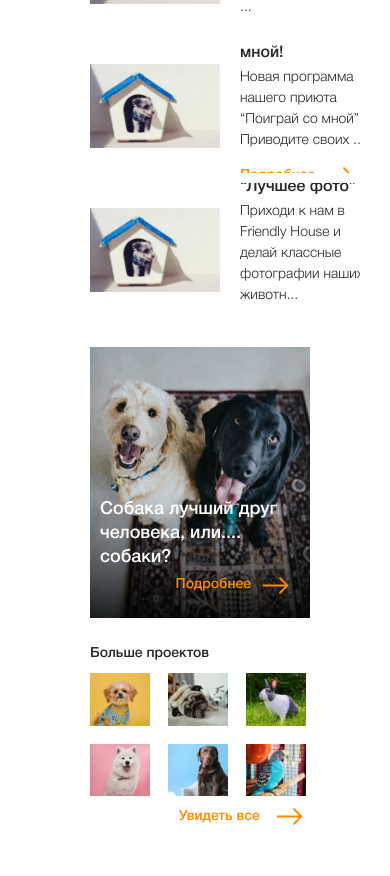
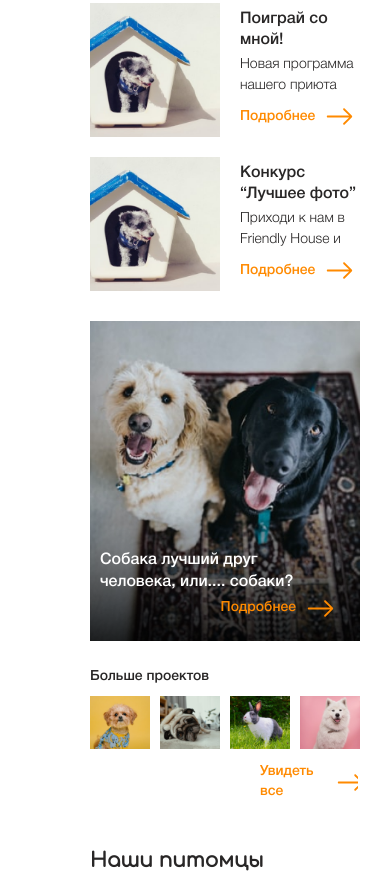
Before and after one commit to olec85/frendly-house, a plain HTML site: page index.html in a window 390 px wide. Shown: the part 348-1224 px from the top of the page. Drawn offline with Linux system fonts and the light colour scheme; files whose address does not match are found by name.

Commit message:
чуть притянул за уши верхнюю секцию

```diff
--- a/index.html
+++ b/index.html
@@ -134,8 +134,8 @@
                                 <img src="image/grid-2.png" alt="">
                                 <img src="image/grid-3.png" alt="">
                                 <img src="image/grid-4.png" alt="">
-                                <img src="image/grid-5.png" alt="">
-                                <img src="image/grid-6.png" alt="">
+                                <img class="visible-mobil" src="image/grid-5.png" alt="">
+                                <img class="visible-mobil" src="image/grid-6.png" alt="">
                                 <img class="visible" src="image/grid-7.png" alt="">
                                 <img class="visible" src="image/grid-8.png" alt="">
                                 <img class="visible" src="image/grid-9.png" alt="">
--- a/project.css
+++ b/project.css
@@ -133,6 +133,10 @@
     display: none;
 }
 
+.visible-mobil {
+    display: block;
+}
+
 @media (max-width: 1240px) {
     .project__container {
         grid-template-columns: repeat(9, 1fr);
@@ -165,6 +169,7 @@
     } */
     .project__container-left-list-img {
         width: 200px;
+        object-fit: cover;
     }
 
     .project__container-left-list-title {
@@ -334,6 +339,8 @@
     }
 }
 
+
+
 @media (max-width: 650px) {
     .project__container {
         display: flex;
@@ -342,6 +349,20 @@
 
     .project__container {
         gap: 30px;
+        width: 270px;
+    }
+
+    .title {
+        font-size: 20px;
+        margin-bottom: 20px;
+    }
+
+    .project__container-left {
+        padding-right: 10px;
+    }
+
+    .project__container-left-list {
+        gap: 20px;
     }
 
     .project__container-left-list-item {
@@ -355,7 +376,45 @@
         width: 130px;
     }
 
+    .project__container-left-list-desc {
+        height: 38px;
+        overflow: hidden;
+    }
+
     .project__container-left-list-img {
         width: 130px;
+        height: 134px;
+    }
+
+    .project__container-right {
+        width: 270px;
+    }
+
+    .project__container-right-img {
+        width: 100%;
+        height: 320px;
+    }
+
+    .link {
+        right: 25px;
+    }
+
+    .project__container-right-wrapper-desc {
+        width: 200px;
+        font-size: 16px;
+    }
+
+    .project__container-right-more-grid {
+        gap: 10px;
+        flex-wrap: nowrap;
+    }
+
+    .visible-mobil {
+        display: none;
+    }
+
+    .visible-link {
+        left: -110px;
+        top: 60px;
     }
 }
```
